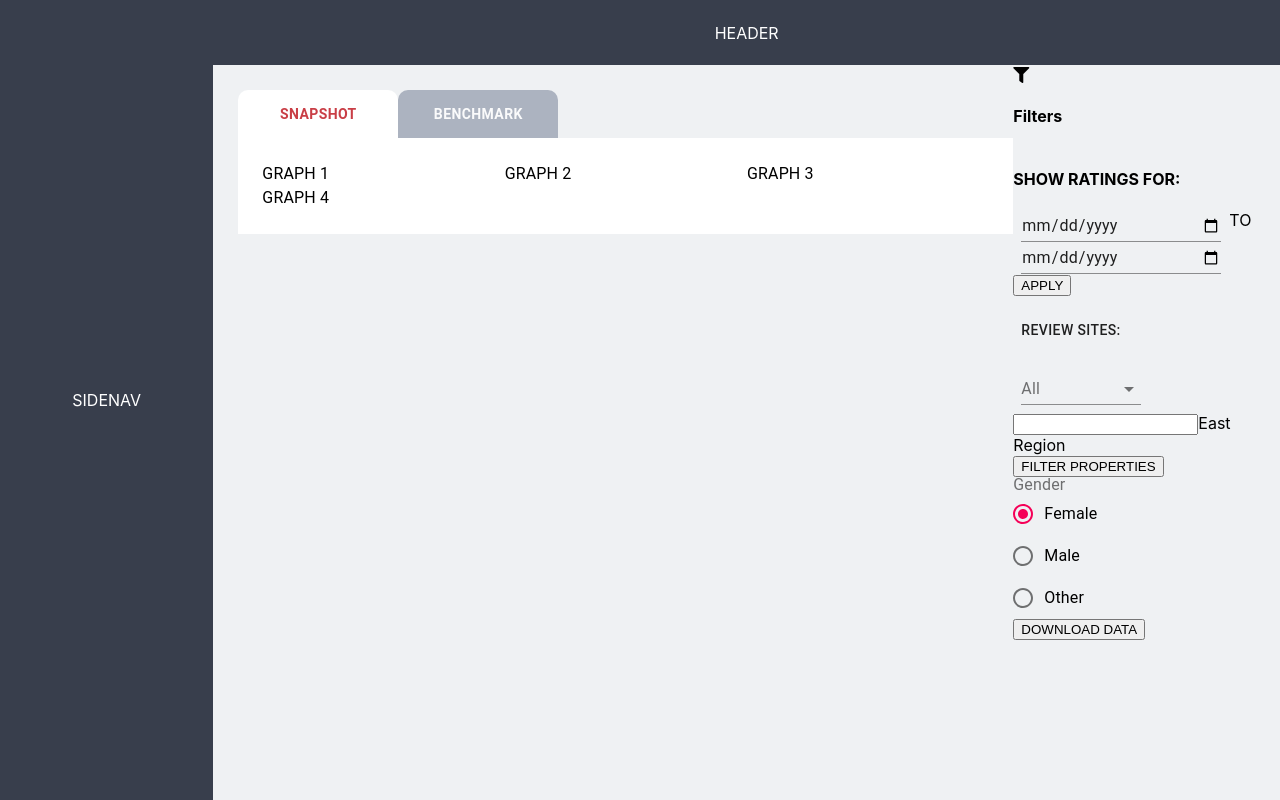
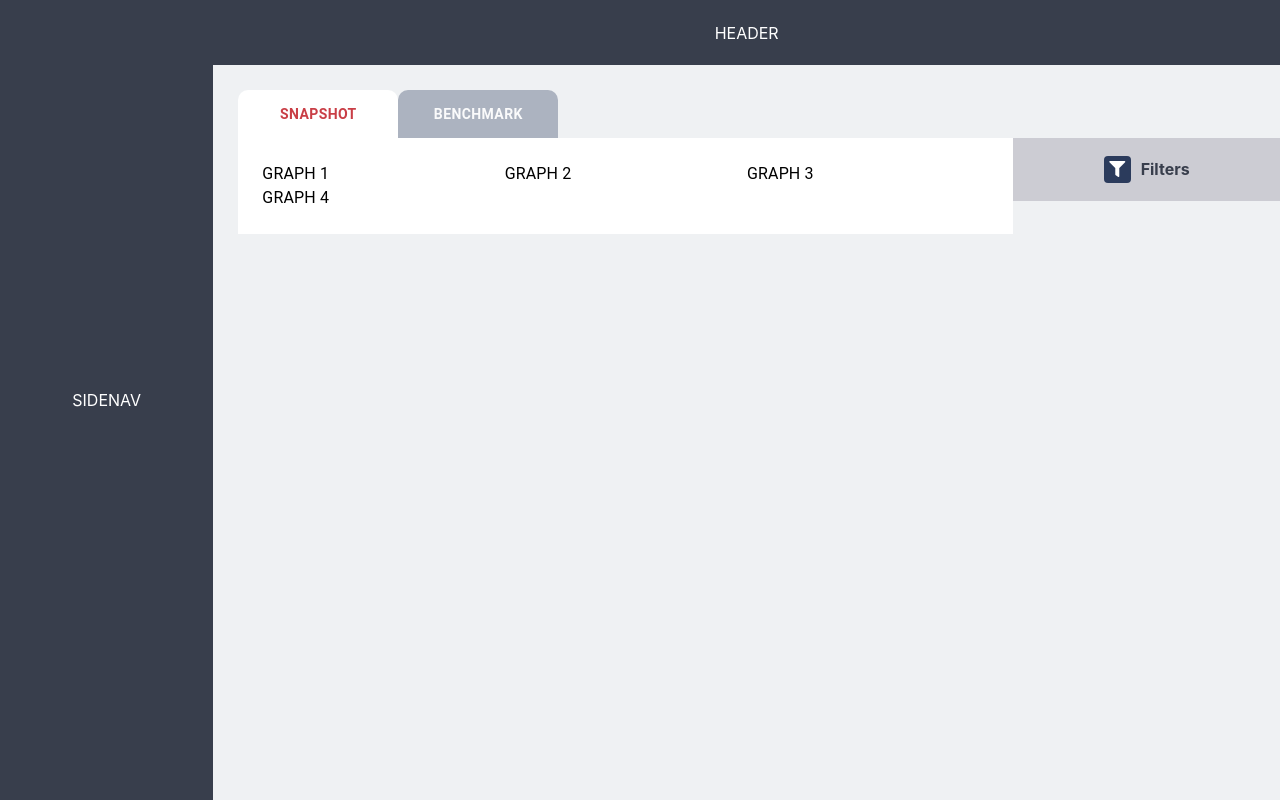
Before and after one commit to tanveerisonline/Ratings-Tracker, a React (Create React App) app: page / in a window 1280 px wide. Built offline with nearby package versions, Linux system fonts and the light colour scheme.

Commit message:
Changes in filter component

```diff
--- a/src/Components/Filter.js
+++ b/src/Components/Filter.js
@@ -5,6 +5,7 @@ import PortfolioFilter from "./Filters/PortfolioFilter";
 import GroupFilter from "./Filters/GroupFilter";
 import { Grid } from "@material-ui/core";
 import Divider from "@material-ui/core/Divider";
+import "./Filter.css";
 
 const Filter = () => {
   return (
@@ -13,12 +14,12 @@ const Filter = () => {
         <i className="fas fa-filter"></i>
         <h4>Filters</h4>
       </div>
-      <DateFilter />
+      {/* <DateFilter />
       <Divider />
       <ReviewFilter />
       <PortfolioFilter />
       <GroupFilter />
-      <button>DOWNLOAD DATA</button>
+      <button>DOWNLOAD DATA</button> */}
     </Grid>
   );
 };
--- a/src/Components/Filters/DateFilter.js
+++ b/src/Components/Filters/DateFilter.js
@@ -2,13 +2,8 @@ import "date-fns";
 import React from "react";
 import { makeStyles } from "@material-ui/core/styles";
 import Grid from "@material-ui/core/Grid";
-import DateFnsUtils from "@date-io/date-fns";
-import {
-  MuiPickersUtilsProvider,
-  KeyboardTimePicker,
-  KeyboardDatePicker,
-} from "@material-ui/pickers";
 import TextField from "@material-ui/core/TextField";
+import { Typography } from "@material-ui/core";
 const useStyles = makeStyles((theme) => ({
   container: {
     display: "flex",
@@ -40,7 +35,7 @@ export default function DateFilter() {
           shrink: true,
         }}
       />
-      TO
+      <Typography>TO</Typography>
       <TextField
         id="date"
         type="date"
--- a/src/Components/Filters/GroupFilter.js
+++ b/src/Components/Filters/GroupFilter.js
@@ -15,9 +15,10 @@ export default function GroupFilter() {
   };
 
   return (
-    <Grid item xs={12}>
+    <Grid className="group-filter" item xs={12}>
       <FormControl component="fieldset">
-        <FormLabel component="legend">Gender</FormLabel>
+        {/* <FormLabel component="legend">GROUP BY:</FormLabel> */}
+        <h4>GROUP BY:</h4>
         {/* <Typography>Gender</Typography> */}
         <RadioGroup
           aria-label="gender"
@@ -25,9 +26,9 @@ export default function GroupFilter() {
           value={value}
           onChange={handleChange}
         >
-          <FormControlLabel value="female" control={<Radio />} label="Female" />
-          <FormControlLabel value="male" control={<Radio />} label="Male" />
-          <FormControlLabel value="other" control={<Radio />} label="Other" />
+          <FormControlLabel value="female" control={<Radio />} label="Months" />
+          <FormControlLabel value="male" control={<Radio />} label="Quarters" />
+          <FormControlLabel value="other" control={<Radio />} label="Years" />
           {/* <FormControlLabel
           value="disabled"
           disabled
--- a/src/Components/Filters/PortfolioFilter.js
+++ b/src/Components/Filters/PortfolioFilter.js
@@ -3,7 +3,8 @@ import { Grid } from "@material-ui/core";
 
 const PortfolioFilter = () => {
   return (
-    <Grid item xs={12} className="portfolio-main">
+    <Grid item xs={12} className="portfolio">
+      <h4>MY PORTFOLIO</h4>
       <div>
         <input type="text" className="portfolio-input" />
         East Region
--- a/src/Components/Filters/ReviewFilter.js
+++ b/src/Components/Filters/ReviewFilter.js
@@ -36,10 +36,11 @@ export default function ReviewFilter() {
   };
 
   return (
-    <Grid item xs={12}>
-      <Button className={classes.button} onClick={handleOpen}>
+    <Grid className="review-filter" item xs={12}>
+      {/* <Button className={classes.button} onClick={handleOpen}>
         REVIEW SITES:
-      </Button>
+      </Button> */}
+      <h4>REVIEW SITES:</h4>
       <FormControl className={classes.formControl}>
         <InputLabel id="demo-controlled-open-select-label">All</InputLabel>
         <Select
```
